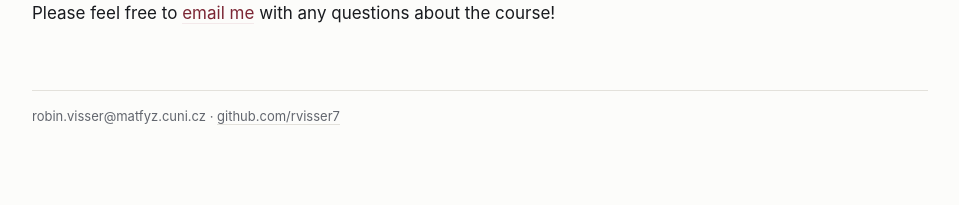
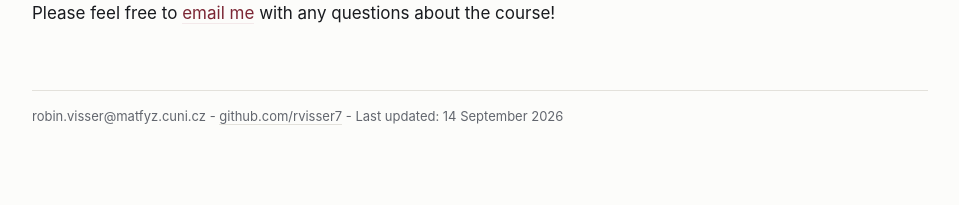
Before and after one commit to rvisser7/rvisser7.github.io, a Jekyll site: the page built from nmal431/index.md, in a window 1280 px wide. Shown: the part 1585-1790 px from the top of the page, without its empty margins (160-1119 px from the left). Built offline with Jekyll 4.4.1, drawn with Linux system fonts in a browser that asks for light colours.

Commit message:
Update footer with last updated date

```diff
--- a/_layouts/default.html
+++ b/_layouts/default.html
@@ -44,7 +44,7 @@
   </main>
 
   <footer>
-    <p>{{ site.email }} · <a href="https://github.com/rvisser7">github.com/rvisser7</a></p>
+    <p>{{ site.email }} - <a href="https://github.com/rvisser7">github.com/rvisser7</a> - Last updated: {{ site.time | date: "%-d %B %Y" }}</p>
   </footer>
 </body>
 </html>
```
